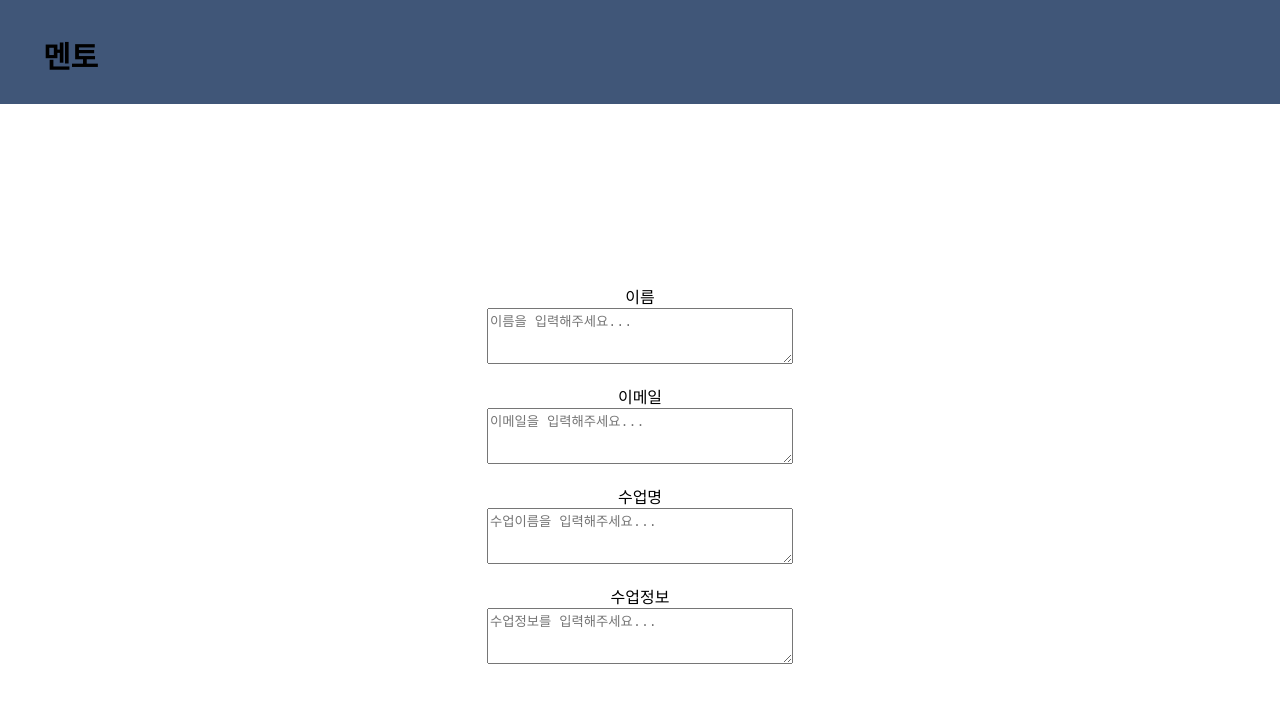
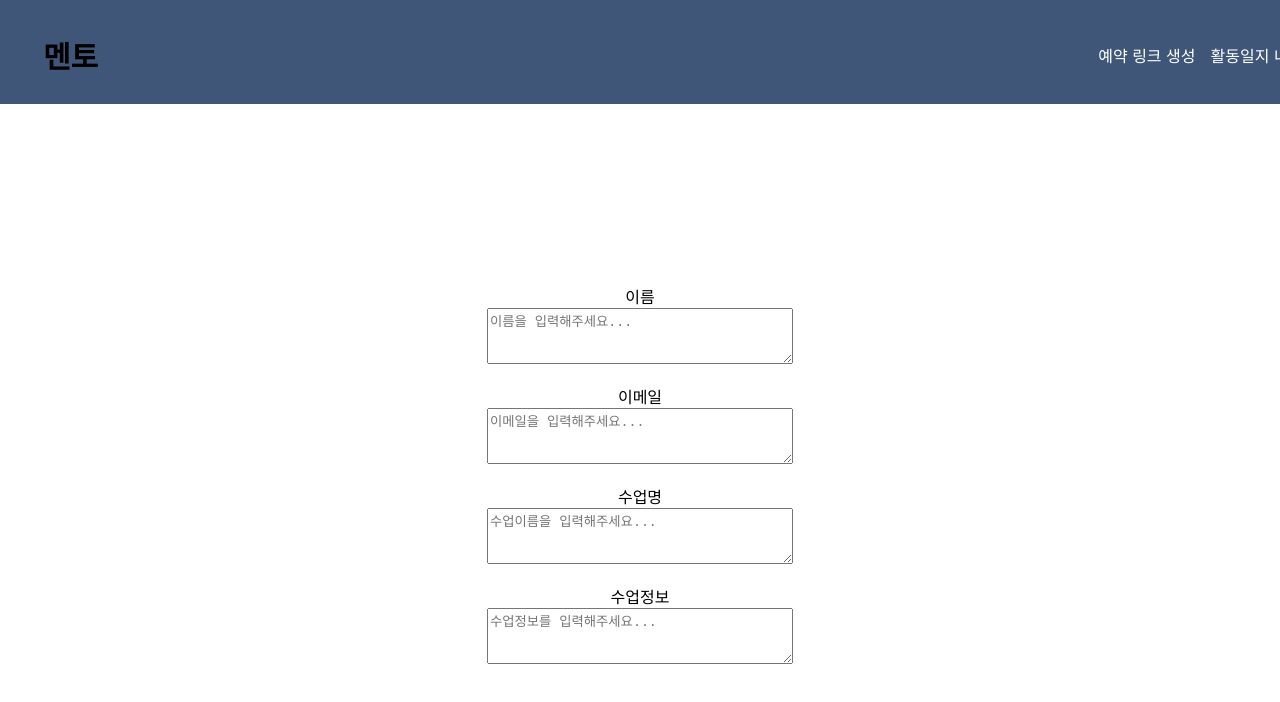
Before and after one commit to hun9008/ajouton_tutor, a React (Create React App) app in the folder front/ajouton/: page / in a window 1280 px wide. Shown: the top 702 px of the page. Built offline with nearby package versions, Linux system fonts and the light colour scheme.

Commit message:
Feat: header submenu

```diff
--- a/front/ajouton/src/Header.js
+++ b/front/ajouton/src/Header.js
@@ -1,7 +1,8 @@
 import React from "react";
+import { Link } from "react-router-dom";
+import MetorReport from "./MentorReport";
 
 function Header() {
-
     const headerStyle = {
         background: "#405678",
         display: "flex",
@@ -12,9 +13,26 @@ function Header() {
         flexShrink: 0,
     }
 
+    const subMenu = {
+        display: "flex",
+        flexShrink: 0,
+        marginLeft: "1000px",
+        gap : "15px",
+        color:"#FFF",
+        size: "18px",
+        style: "normal",
+        weight: "700",
+    }
+
     return (
         <div style={headerStyle}>
             <h1 className="title">멘토</h1>
+            <div style={subMenu}>
+                <p>예약 링크 생성</p>
+
+                    <p Link to="/MentorReport">활동일지 내보내기</p>
+
+            </div>
         </div>
     );
 }
```
